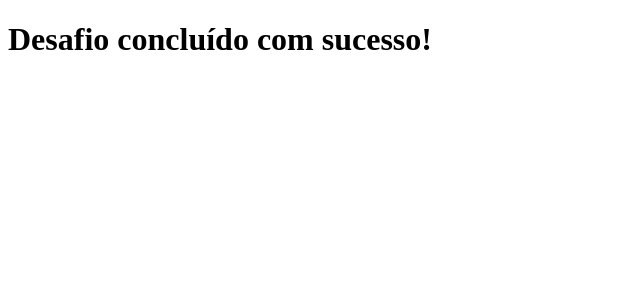
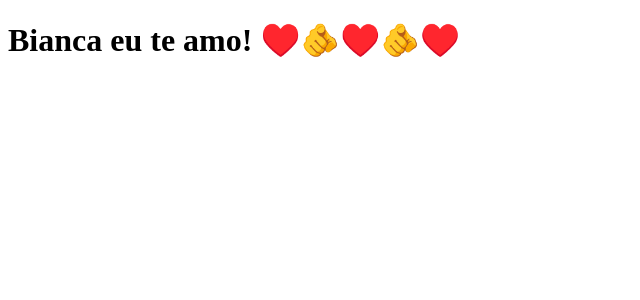
Before and after one commit to spinolavitor/clone_tabnews, a Next.js app: page / in a window 1280 px wide. Shown: the top 300 px of the page, without its empty margins (0-640 px from the left). Built offline with nearby package versions, Linux system fonts and the light colour scheme.

Commit message:
Mudando a mensagem

```diff
--- a/pages/index.js
+++ b/pages/index.js
@@ -1,5 +1,5 @@
 function Home() {
-  return <h1>Desafio concluído com sucesso!</h1>;
+  return <h1>Bianca eu te amo! ♥️🫵♥️🫵♥️</h1>;
 }
 
 export default Home;
```
